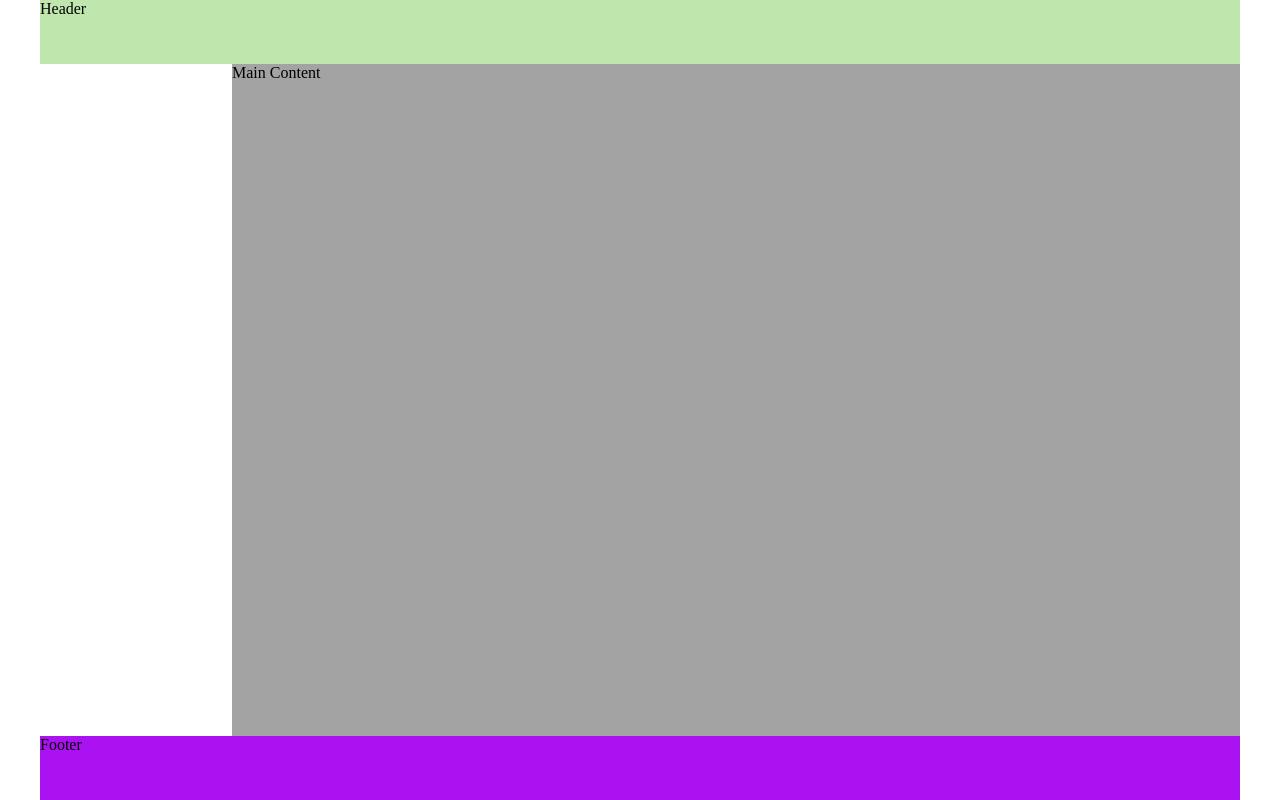
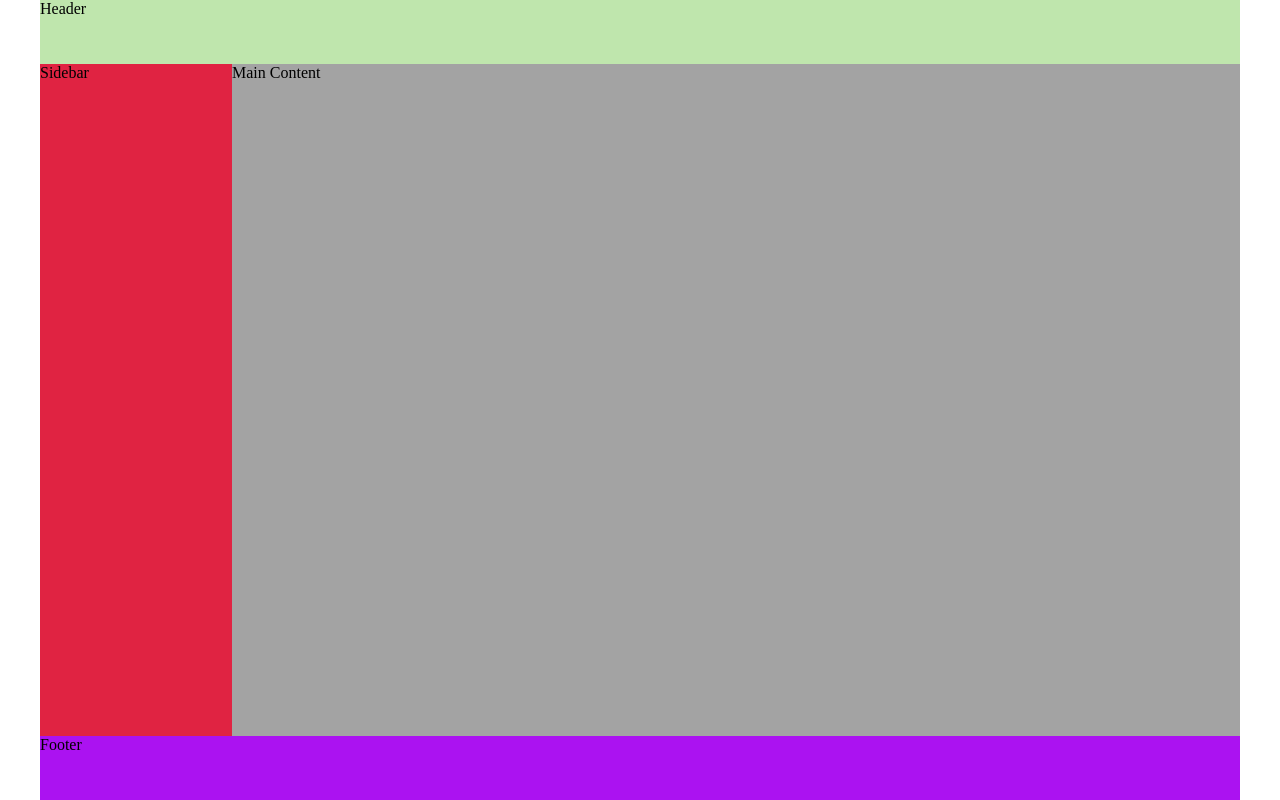
Before and after one commit to RossJH/Grid-practice, a plain HTML site: page index.html in a window 1280 px wide. Drawn offline with Linux system fonts and the light colour scheme.

Commit message:
Add back sidebar.

```diff
--- a/style.css
+++ b/style.css
@@ -43,6 +43,7 @@ html, body, .wrapper {
         grid-area: sidebar;
         background-color: rgb(224, 35, 66);
         height: calc(100vh - 8rem);
+        display: initial;
       }
 
       .container {
```
